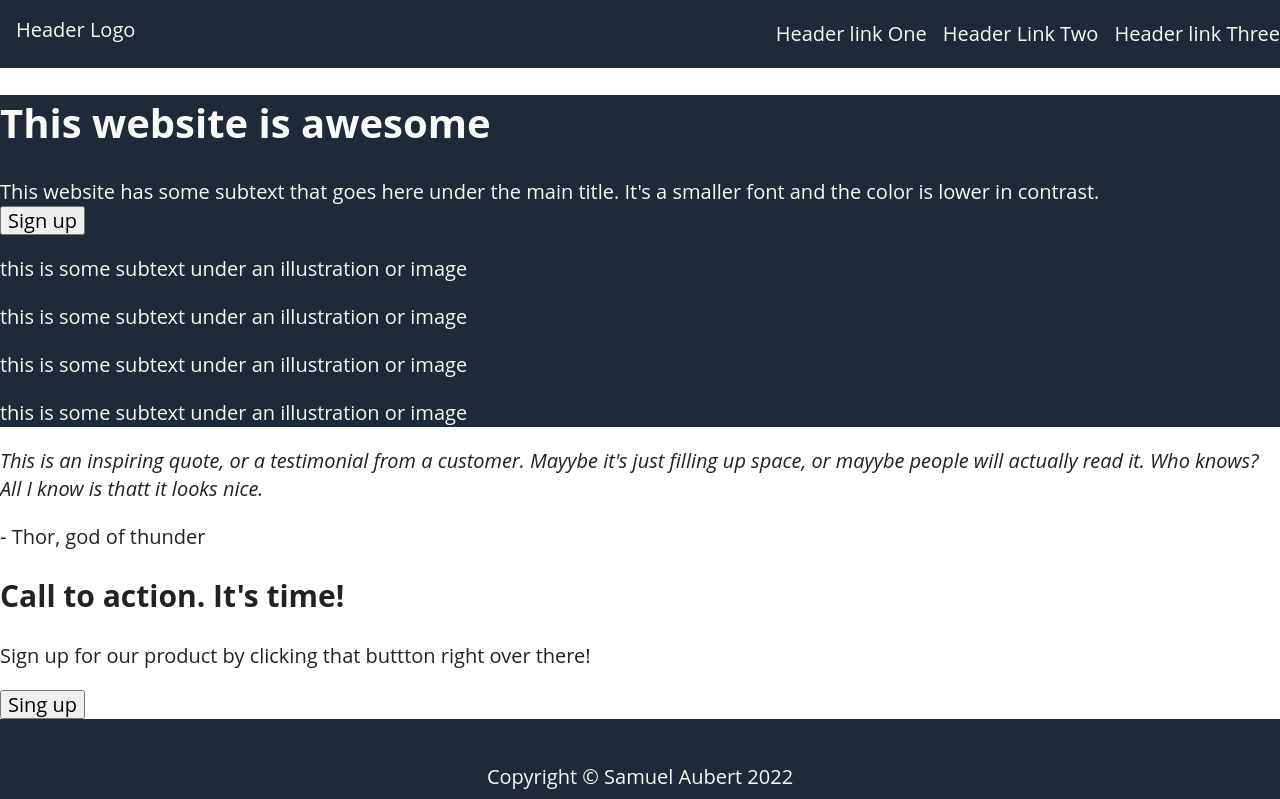
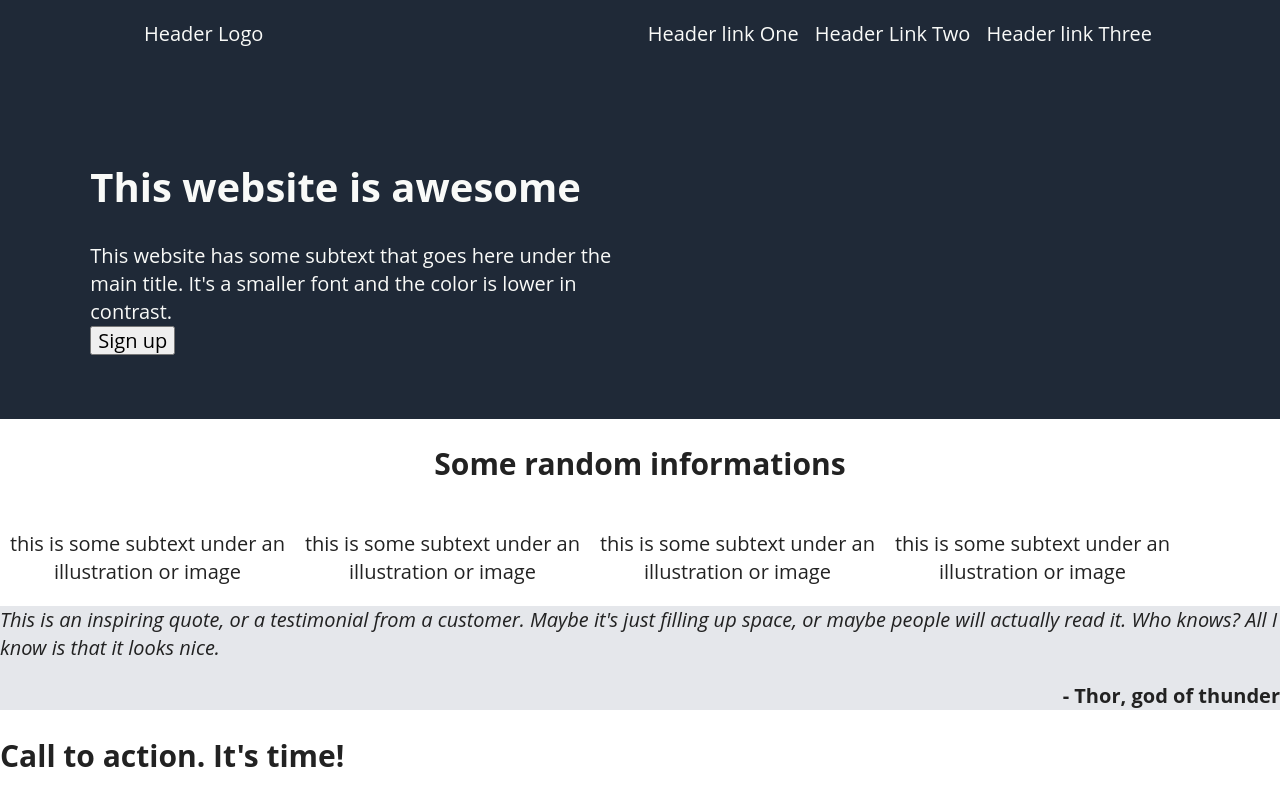
Before and after one commit to Upacesky-26/TOP-landing-page, a plain HTML site: page index.html in a window 1280 px wide. Shown: the top 799 px of the page. Drawn offline with Linux system fonts and the light colour scheme.

Commit message:
style the hero section and prepare the cards with rough structure

```diff
--- a/index.html
+++ b/index.html
@@ -8,7 +8,9 @@
     <link rel="stylesheet" href="styles.css" />
   </head>
   <body>
+    <div class="main-wrap">
       <header>
+        <div class="header-wrapper">
           <div class="logo">Header Logo</div>
           <nav>
             <ul>
@@ -17,8 +19,10 @@
               <li>Header link Three</li>
             </ul>
           </nav>
+        </div>
       </header>
-    <section class="hero">
+      <section class="hero-section">
+        <div class="hero">
           <div class="description">
             <h1>This website is awesome</h1>
             <div class="hero-description">
@@ -27,7 +31,13 @@
             </div>
             <button class="btn-hero">Sign up</button>
           </div>
-      <div class="picture">
+          <div class="picture"></div>
+        </div>
+      </section>
+      <section>
+        <div class="random-info">
+          <h2>Some random informations</h2>
+          <div class="cards">
             <div class="card">
               <p>this is some subtext under an illustration or image</p>
             </div>
@@ -41,25 +51,26 @@
               <p>this is some subtext under an illustration or image</p>
             </div>
           </div>
-    </section>
-    <section>
-      <div class="random-info"></div>
+        </div>
         <div class="quote">
           <em
-          >This is an inspiring quote, or a testimonial from a customer. Mayybe
-          it's just filling up space, or mayybe people will actually read it.
-          Who knows? All I know is thatt it looks nice.</em
+            >This is an inspiring quote, or a testimonial from a customer. Maybe
+            it's just filling up space, or maybe people will actually read it.
+            Who knows? All I know is that it looks nice.</em
           >
           <p>- Thor, god of thunder</p>
         </div>
       </section>
       <section>
         <h2>Call to action. It's time!</h2>
-      <p>Sign up for our product by clicking that buttton right over there!</p>
+        <p>
+          Sign up for our product by clicking that buttton right over there!
+        </p>
         <button>Sing up</button>
       </section>
       <footer>
         <p class="footer">Copyright © Samuel Aubert 2022</p>
       </footer>
+    </div>
   </body>
 </html>
--- a/stylesheets/layout/_header.scss
+++ b/stylesheets/layout/_header.scss
@@ -2,9 +2,16 @@
 // This file contains all styles related to the header of the site/application.
 // -----------------------------------------------------------------------------
 header {
+  background-color: $brand-color;
+  display: flex;
+  justify-content: center;
+  width: 100%;
+}
+.header-wrapper {
   display: flex;
   justify-content: space-between;
-  background-color: $brand-color;
+  align-items: baseline;
+  width: max(500px, 80%);
   color: #f9faf8;
   & .logo {
     padding: 1rem 1rem;
--- a/stylesheets/pages/_home.scss
+++ b/stylesheets/pages/_home.scss
@@ -1,7 +1,42 @@
 // -----------------------------------------------------------------------------
 // This file contains styles that are specific to the home page.
 // -----------------------------------------------------------------------------
-.hero {
+
+.hero-section {
+  display: flex;
+  justify-content: center;
   background-color: $brand-color;
   color: #f9faf8;
+  width: 100%;
 }
+.hero {
+  display: flex;
+  justify-content: center;
+  padding: 4rem 1.5rem;
+  max-width: $max-width;
+}
+.description {
+  flex: 1;
+}
+.picture {
+  flex: 1;
+}
+
+.random-info {
+  display: block;
+  text-align: center;
+  width: 100%;
+}
+.cards {
+  display: flex;
+  justify-content: space-around;
+  max-width: $max-width;
+}
+
+.quote {
+  background-color: $light-grey;
+  & p {
+    text-align: end;
+    font-weight: 700;
+  }
+}
```
Also changed, not shown: styles.css, 1 other file. Lines whose indentation alone changed are shown as unchanged.
